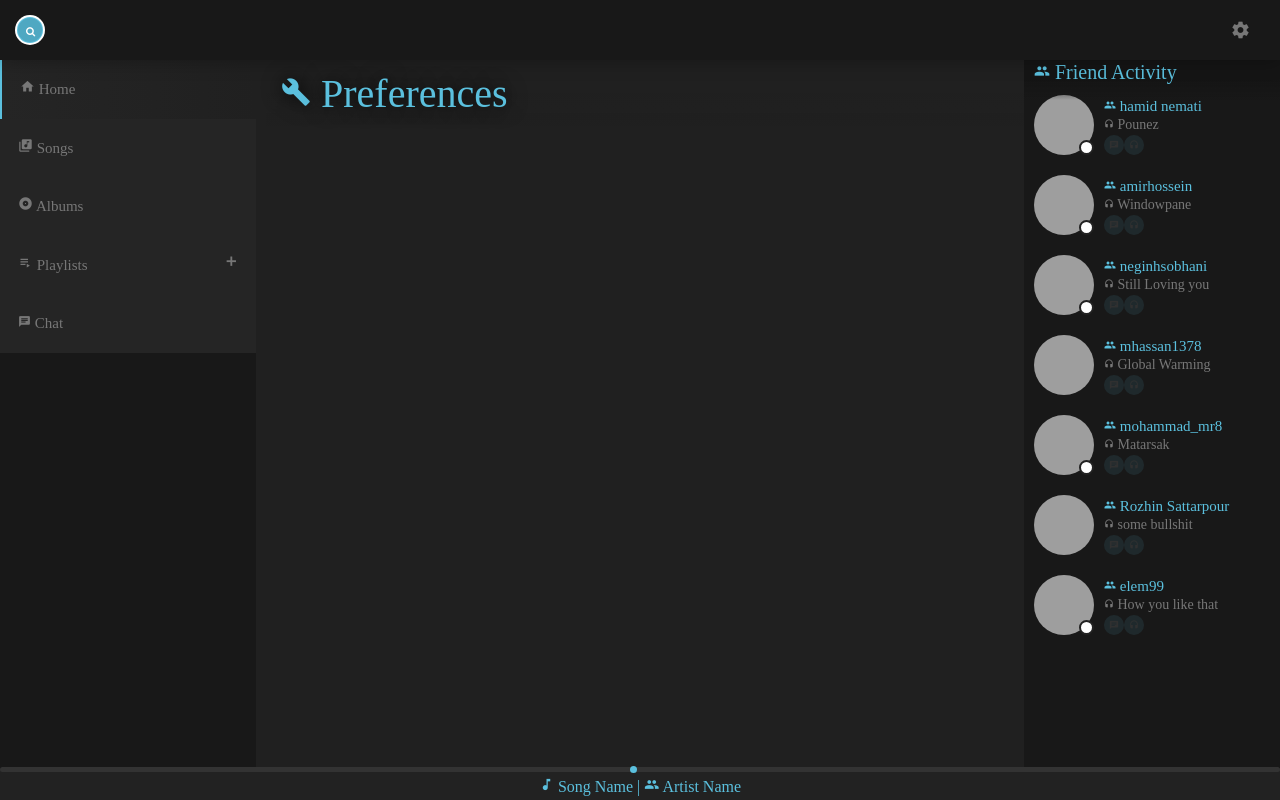
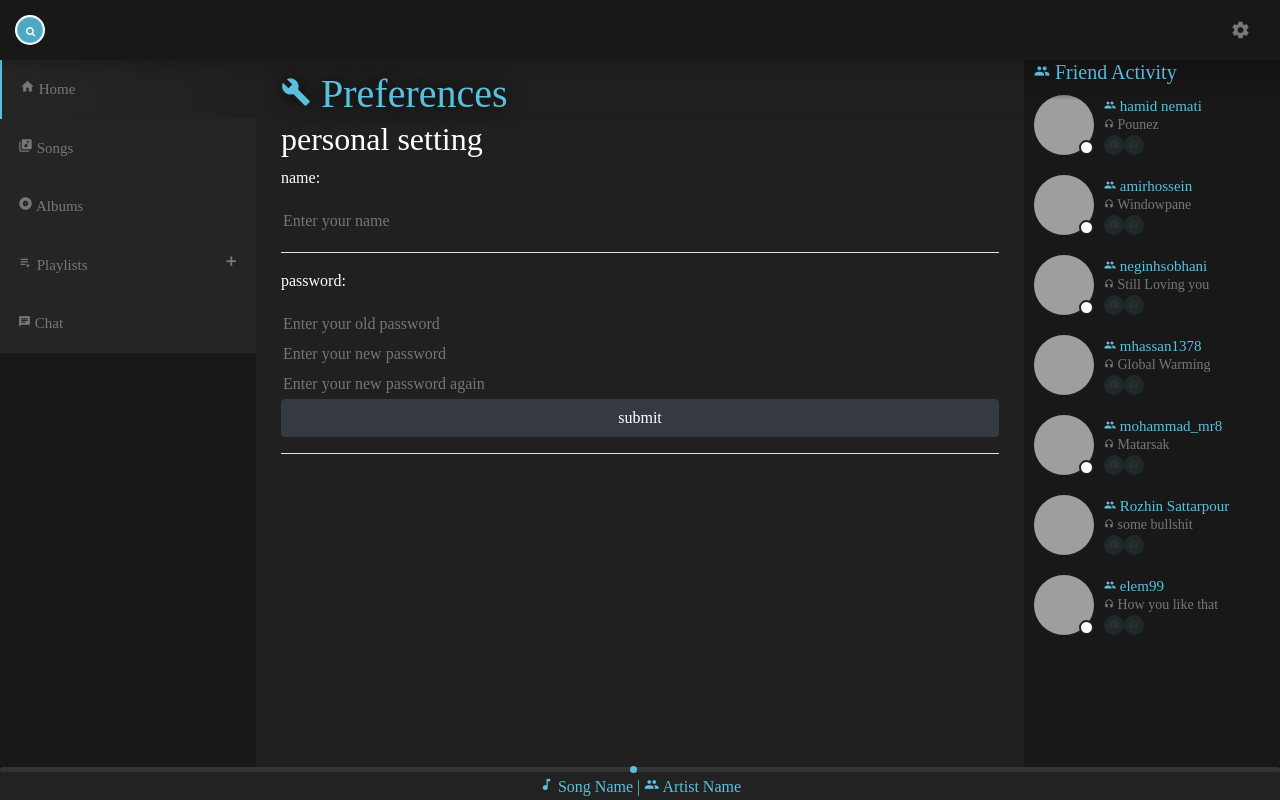
Before and after one commit to amir78729/vue-music-player, a Vue app: page /#/preferences in a window 1280 px wide. Built offline with nearby package versions, Linux system fonts and the light colour scheme; grey boxes are pictures that could not be loaded; a web font is replaced by a local one.

Commit message:
simple prefrences items added

```diff
--- a/src/components/Chat.vue
+++ b/src/components/Chat.vue
@@ -34,9 +34,7 @@
               <i style="font-size: 15px" class="material-icons">info</i> Friend Information
             </button>
 
-            <button type="button" class="btn btn-primary" data-toggle="modal" data-target="#exampleModal">
-              Launch demo modal
-            </button>
+
 <!--&lt;!&ndash;            </a>&ndash;&gt;-->
 
             <!-- Modal -->
--- a/src/components/Preferences.vue
+++ b/src/components/Preferences.vue
@@ -2,9 +2,20 @@
   <div class="body">
     <div class="container header d-flex" :style="{color: color}">
       <h1><i style="font-size: 30px" class="material-icons">build</i> Preferences</h1>
-
     </div>
     <div class="center">
+      <div class="container">
+        <h2>personal setting</h2>
+        <p>name: </p>
+        <input type="text" placeholder="Enter your name">
+        <hr>
+        <p>password: </p>
+        <input type="password" placeholder="Enter your old password" >
+        <input type="password" placeholder="Enter your new password" >
+        <input type="password" placeholder="Enter your new password again" >
+        <button class="btn btn-block btn-dark">submit</button>
+        <hr>
+      </div>
 
     </div>
   </div>
@@ -33,6 +44,13 @@
 
 
   }
+  h2,h3,h4,h5,p{
+    color: #FFF;
+  }
+  hr{
+    background-color: #fff;
+  }
+
   h1  {
     /*font-weight: bold;*/
     cursor: default;
```
